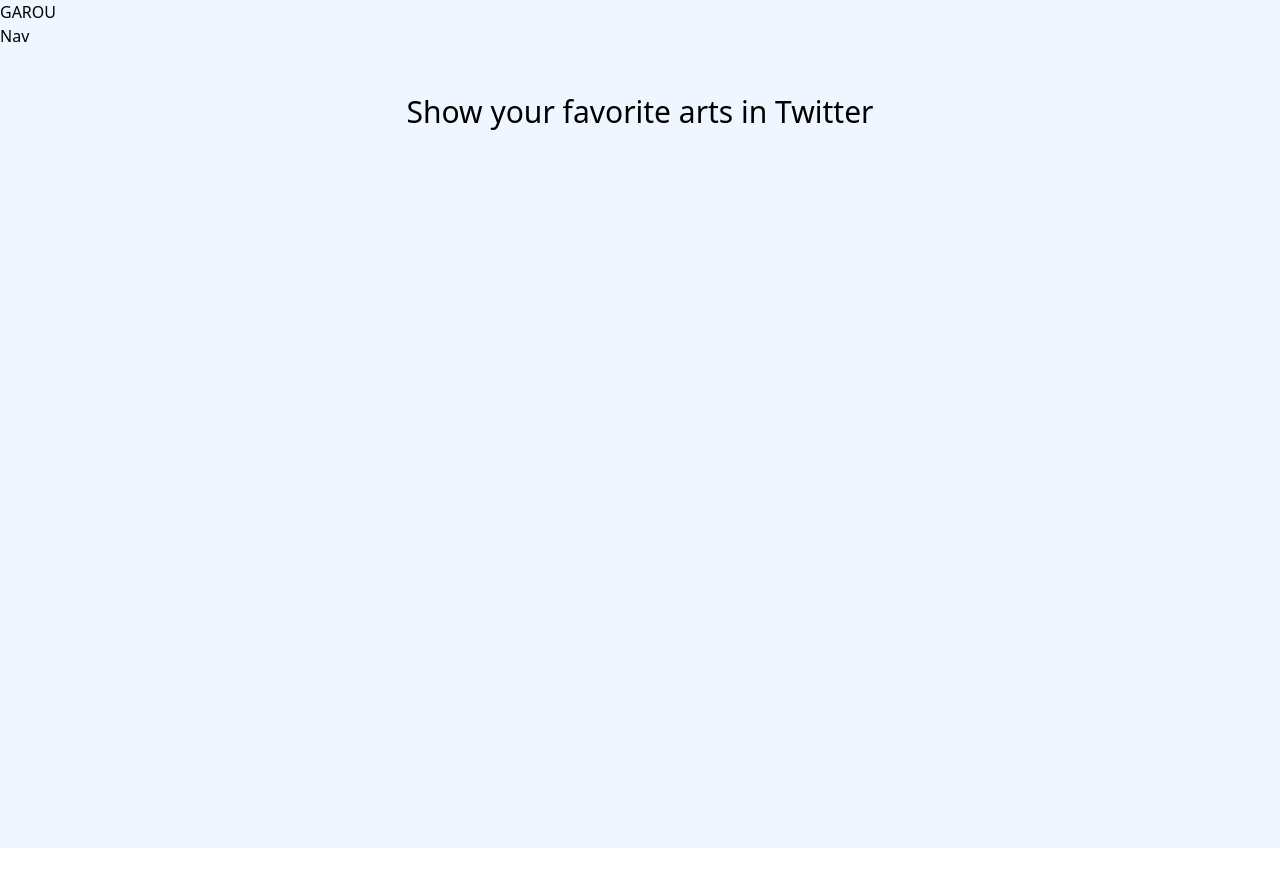
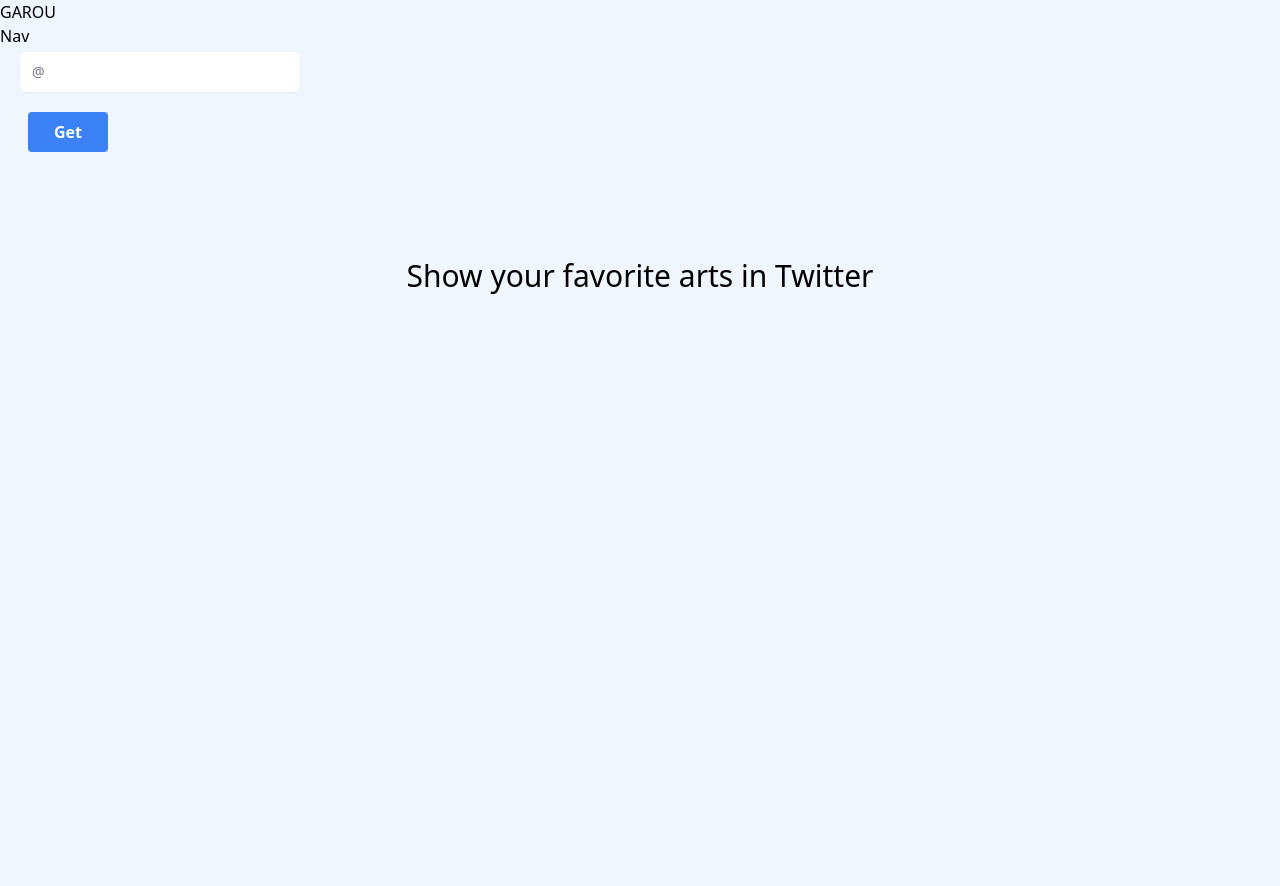
Before and after one commit to marushosummers/dev-twitter-art-gallery, a Next.js app in the folder twitter-art-gallery/: page /twitter in a window 1280 px wide. Shown: the top 886 px of the page. Before the commit the page ends 848 px from the top, so only its background shows below. Built offline with nearby package versions, Linux system fonts and the light colour scheme.

Commit message:
ヘッダーに移動

```diff
--- a/twitter-art-gallery/components/InputForm.tsx
+++ b/twitter-art-gallery/components/InputForm.tsx
@@ -15,7 +15,7 @@
 
   return (
     <form onSubmit={handleSubmit}>
-        <div className="flex mb-5 mx-auto max-w-xs">
+        <div className="flex mb-5 max-w-xs">
             <div className="mt-1 relative rounded-md shadow-sm mx-5 w-11/12">
                 <div className="absolute inset-y-0 left-0 pl-3 flex items-center pointer-events-none">
                     <span className="text-gray-500 sm:text-sm">@</span>
@@ -29,7 +29,7 @@
                 />
             </div>
         </div>
-        <div className="flex justify-center mb-5 mx-5">
+        <div className="flex mb-5 mx-5">
             <input
                 type="submit"
                 value="Get"
--- a/twitter-art-gallery/components/MainTable.tsx
+++ b/twitter-art-gallery/components/MainTable.tsx
@@ -20,7 +20,6 @@
 
 
 const MainTable: React.FC<MainTableProps> = (props) => {
-
   return (
     <div>
       <ImageList imageItems={props.images} />
--- a/twitter-art-gallery/components/Nav.tsx
+++ b/twitter-art-gallery/components/Nav.tsx
@@ -1,9 +1,17 @@
 import React from "react";
+import InputForm from "./InputForm";
+import Router from "next/router";
 
-const Nav: React.FC<{}> = ({}) => {
+const Nav: React.FC<{}> = ({ }) => {
+
+  const handleSubmit = (name: string) => {
+    Router.push(`/twitter/${name}`)
+  }
+
   return (
     <div className="">
       Nav
+      <InputForm onSubmit={(screen_name: string) => handleSubmit(screen_name)} />
     </div>
   );
 };
--- a/twitter-art-gallery/pages/twitter/[screen_name].tsx
+++ b/twitter-art-gallery/pages/twitter/[screen_name].tsx
@@ -3,7 +3,6 @@
 import Layout from '../../components/layout'
 import React, { useEffect, useState } from "react";
 import axios from "axios";
-import InputForm from "../../components/InputForm";
 
 interface typeImages {
   images: ImageItem[];
@@ -37,16 +36,9 @@
 
   useEffect(() => {
     if (!router.isReady) return;
+    setScreenName(name)
     getiine(name)
-  }, [router.isReady])
-
-  const handleSubmit = (name: string) => {
-    if (name !== screenName) {
-      setScreenName(name);
-      setMessage("loading...");
-      getiine(name)
-    }
-  }
+  }, [router.isReady, name])
 
   const getiine = async (name: string): Promise<void> => {
     try {
@@ -60,7 +52,7 @@
 
   const setIineImages = (results: any) => {
     setMaxId(results.max_id)
-    setImages(images.concat(results.images))
+    setImages(results.images)
 
     if (results.images.length === 0) {
       setMessage("いいねした画像がありませんでした");
@@ -94,7 +86,6 @@
           </header>
           <div className="flex justify-center" >
             <div>
-              <InputForm onSubmit={(screen_name: string) => handleSubmit(screen_name)} />
               <div className="text-center">
                 {screenName}
               </div>
```
